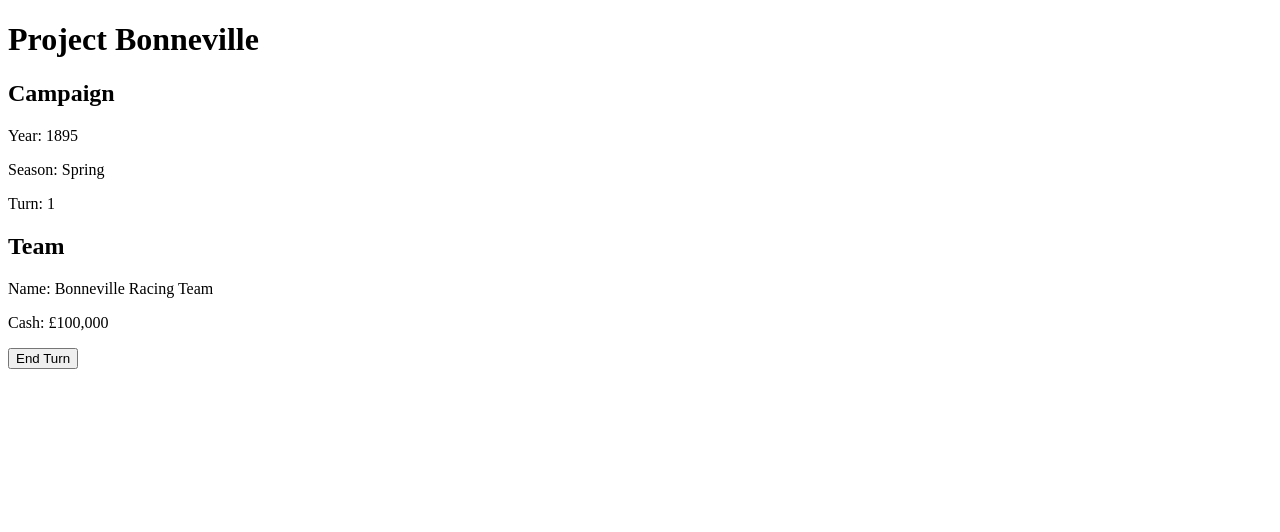
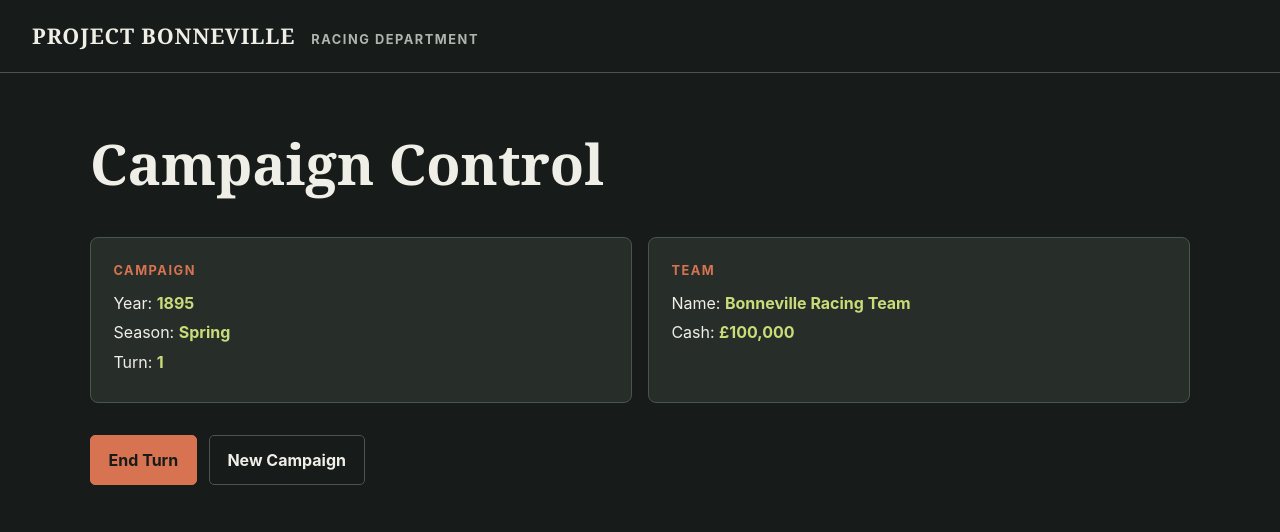
Before and after one commit to Lovecraft-beep/Project-Bonneville, a Flask app: page / in a window 1280 px wide. Shown: the top 532 px of the page. Run offline with Flask 3, Linux system fonts and the light colour scheme.

Commit message:
Add Bonneville browser dashboard shell

```diff
--- /dev/null
+++ b/static/bonneville.css
@@ -0,0 +1,120 @@
+:root {
+    --ink: #171b19;
+    --panel: #272e2a;
+    --panel-light: #343c37;
+    --paper: #f0efe7;
+    --muted: #adb6ae;
+    --accent: #d87352;
+    --lime: #c9dc79;
+    --line: #4a554d;
+}
+
+* {
+    box-sizing: border-box;
+}
+
+body {
+    margin: 0;
+    background: var(--ink);
+    color: var(--paper);
+    font-family: -apple-system, BlinkMacSystemFont, "Segoe UI", sans-serif;
+    line-height: 1.5;
+}
+
+header {
+    display: flex;
+    align-items: baseline;
+    gap: 1rem;
+    padding: 1.25rem 2rem;
+    border-bottom: 1px solid var(--line);
+}
+
+header strong {
+    font-family: Georgia, serif;
+    font-size: 1.35rem;
+    letter-spacing: 0.04em;
+    text-transform: uppercase;
+}
+
+header span {
+    color: var(--muted);
+    font-size: 0.8rem;
+    font-weight: 700;
+    letter-spacing: 0.12em;
+    text-transform: uppercase;
+}
+
+main {
+    width: min(1100px, calc(100% - 3rem));
+    margin: 0 auto;
+    padding: 3rem 0;
+}
+
+h1 {
+    margin: 0 0 2rem;
+    font-family: Georgia, serif;
+    font-size: clamp(2rem, 5vw, 3.5rem);
+}
+
+.dashboard-grid {
+    display: grid;
+    grid-template-columns: repeat(auto-fit, minmax(260px, 1fr));
+    gap: 1rem;
+}
+
+.card {
+    padding: 1.4rem;
+    background: var(--panel);
+    border: 1px solid var(--line);
+    border-radius: 8px;
+}
+
+.card h2 {
+    margin-top: 0;
+    color: var(--accent);
+    font-size: 0.8rem;
+    letter-spacing: 0.12em;
+    text-transform: uppercase;
+}
+
+.metric {
+    margin: 0.35rem 0;
+}
+
+.metric strong {
+    color: var(--lime);
+}
+
+.actions {
+    display: flex;
+    flex-wrap: wrap;
+    gap: 0.75rem;
+    margin-top: 2rem;
+}
+
+button,
+.button {
+    display: inline-block;
+    padding: 0.75rem 1.1rem;
+    border: 1px solid var(--accent);
+    border-radius: 5px;
+    background: var(--accent);
+    color: var(--ink);
+    font: inherit;
+    font-weight: 700;
+    text-decoration: none;
+    cursor: pointer;
+}
+
+.button-secondary {
+    background: transparent;
+    color: var(--paper);
+    border-color: var(--line);
+}
+
+button:hover,
+.button:hover {
+    background: var(--lime);
+    border-color: var(--lime);
+    color: var(--ink);
+}
--- /dev/null
+++ b/templates/base.html
@@ -0,0 +1,19 @@
+<!doctype html>
+<html lang="en">
+<head>
+    <meta charset="utf-8">
+    <meta name="viewport" content="width=device-width, initial-scale=1">
+    <link rel="stylesheet" href="{{ url_for('static', filename='bonneville.css') }}">
+    <title>{% block title %}Project Bonneville{% endblock %}</title>
+</head>
+<body>
+    <header>
+        <strong>Project Bonneville</strong>
+        <span>Racing Department</span>
+    </header>
+
+    <main>
+        {% block content %}{% endblock %}
+    </main>
+</body>
+</html>
--- a/templates/dashboard.html
+++ b/templates/dashboard.html
@@ -1,24 +1,50 @@
-<!doctype html>
-<html lang="en">
-<head>
-    <meta charset="utf-8">
-    <title>Project Bonneville</title>
-</head>
-<body>
-    <h1>Project Bonneville</h1>
+{% extends "base.html" %}
 
-    <h2>Campaign</h2>
-    <p>Year: {{ campaign.current_year }}</p>
-    <p>Season: {{ campaign.current_season }}</p>
-    <p>Turn: {{ campaign.turn_number }}</p>
+{% block title %}Dashboard | Project Bonneville{% endblock %}
 
-    <h2>Team</h2>
-    <p>Name: {{ campaign.team.name }}</p>
-    <p>Cash: £{{ "{:,.0f}".format(campaign.team.cash) }}</p>
+{% block content %}
+<h1>Campaign Control</h1>
 
-<form method="post" action="{{ url_for('end_turn') }}">
-    <button type="submit">End Turn</button>
-</form>
+<div class="dashboard-grid">
+    <section class="card">
+        <h2>Campaign</h2>
 
-</body>
-</html>
+        <p class="metric">
+            Year: <strong>{{ campaign.current_year }}</strong>
+        </p>
+
+        <p class="metric">
+            Season: <strong>{{ campaign.current_season }}</strong>
+        </p>
+
+        <p class="metric">
+            Turn: <strong>{{ campaign.turn_number }}</strong>
+        </p>
+    </section>
+
+    <section class="card">
+        <h2>Team</h2>
+
+        <p class="metric">
+            Name: <strong>{{ campaign.team.name }}</strong>
+        </p>
+
+        <p class="metric">
+            Cash: <strong>£{{ "{:,.0f}".format(campaign.team.cash) }}</strong>
+        </p>
+    </section>
+</div>
+
+<div class="actions">
+    <form method="post" action="{{ url_for('end_turn') }}">
+        <button type="submit">End Turn</button>
+    </form>
+
+    <a
+        class="button button-secondary"
+        href="{{ url_for('new_campaign_confirmation') }}"
+    >
+        New Campaign
+    </a>
+</div>
+{% endblock %}
```
